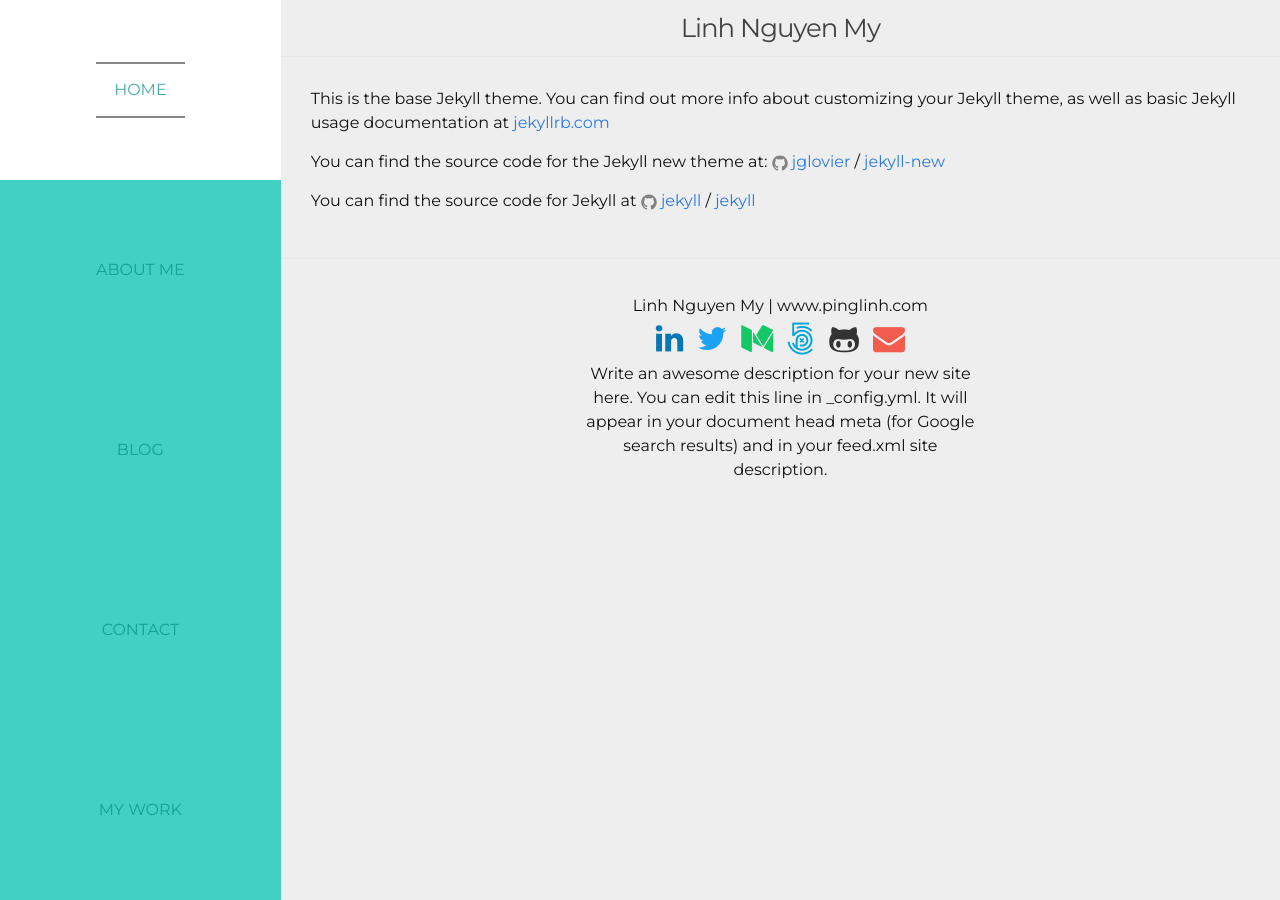
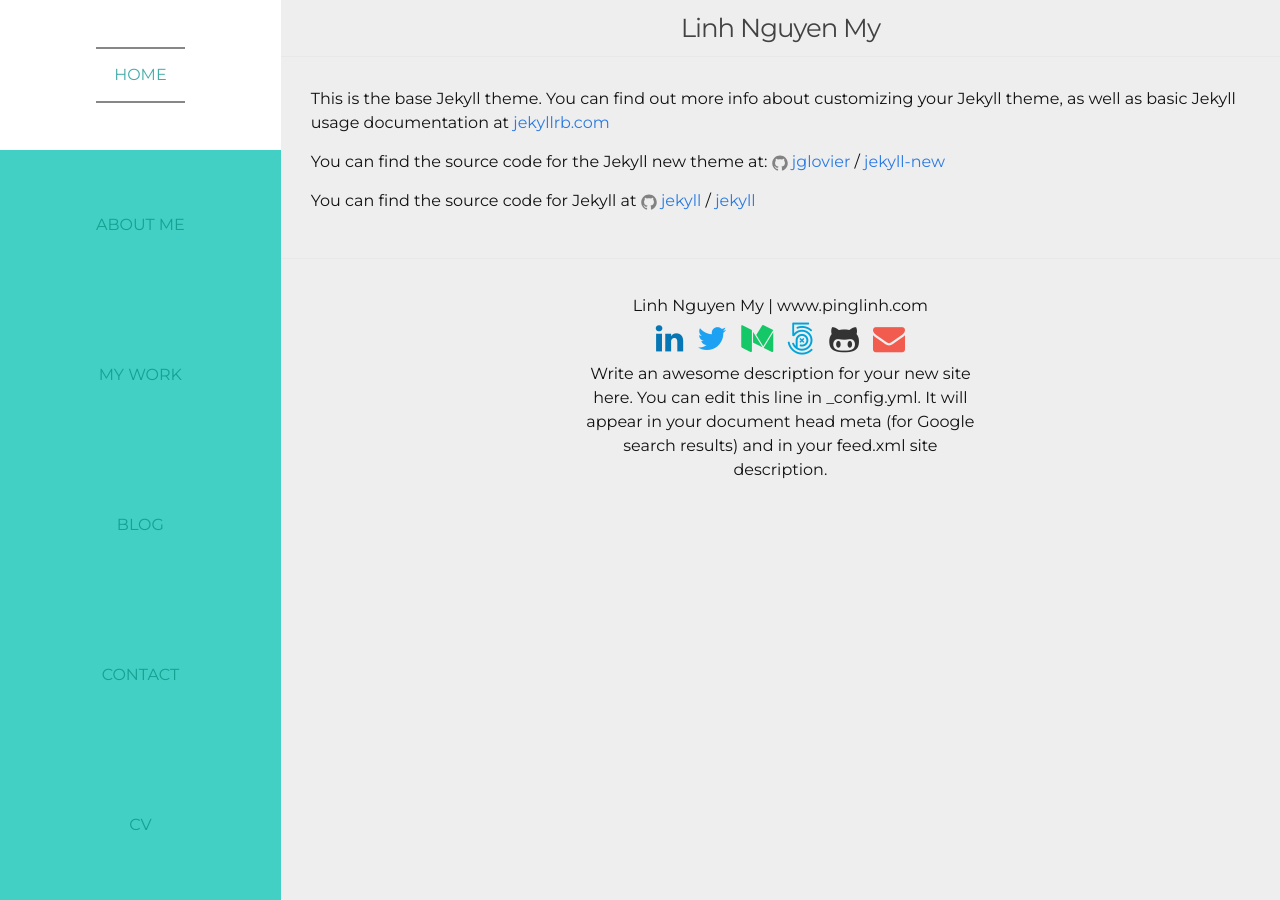
Before and after one commit to pinglinh/pinglinh.com, a Jekyll site: the page built from blog.md, in a window 1280 px wide. Built offline with Jekyll 4.4.1, drawn with Linux system fonts in a browser that asks for light colours.

Commit message:
Changed the order of nav links, added extra CV link, added calculation for nav link height css

```diff
--- a/_layouts/default.html
+++ b/_layouts/default.html
@@ -14,15 +14,24 @@
             </svg>
           </a>
           <div class="trigger">
-            <a class="page-link" href="/">home</a>
+            <a class="page-link" href="{{ site.baseurl }}/">Home</a>
+            <a class="page-link" href="{{ site.baseurl }}/aboutme">About Me</a>
+            <a class="page-link" href="{{ site.baseurl }}/mywork">My Work</a>
+            <a class="page-link" href="{{ site.baseurl }}/blog">Blog</a>
+            <a class="page-link" href="{{ site.baseurl }}/contact">Contact</a>
+            <a class="page-link" href="{{ site.baseurl }}/pinglinhcv.pdf" target="_blank" download="Pinglinh CV">CV</a>
 
 
 
-            {% for my_page in site.pages %}
+
+
+
+
+<!--             {% for my_page in site.pages %}
               {% if my_page.title %}
               <a class="page-link" href="{{ my_page.url | prepend: site.baseurl }}">{{ my_page.title }}</a>
               {% endif %}
-            {% endfor %}
+            {% endfor %} -->
           </div>
       </nav>
 
--- a/_sass/_layout.scss
+++ b/_sass/_layout.scss
@@ -82,7 +82,7 @@ body {
         display: flex;
         justify-content: center;
         flex-direction: column;
-        height: 20vh;
+        height: calc( #{$nav-link-height} / #{$nav-link-number} );
 
         &::before {
             top: 40px;
--- a/css/main.scss
+++ b/css/main.scss
@@ -21,6 +21,10 @@ $brand-color:      #2a7ae2;
 $grey-color:       #828282;
 $grey-color-light: lighten($grey-color, 40%);
 $grey-color-dark:  darken($grey-color, 25%);
+
+$nav-link-height: 100vh;
+$nav-link-number: 6;
+
 
 // Width of the content area
 $content-width:    800px;
```
Also changed, not shown: aboutme.html (renamed from aboutme.md), 8 other files.
